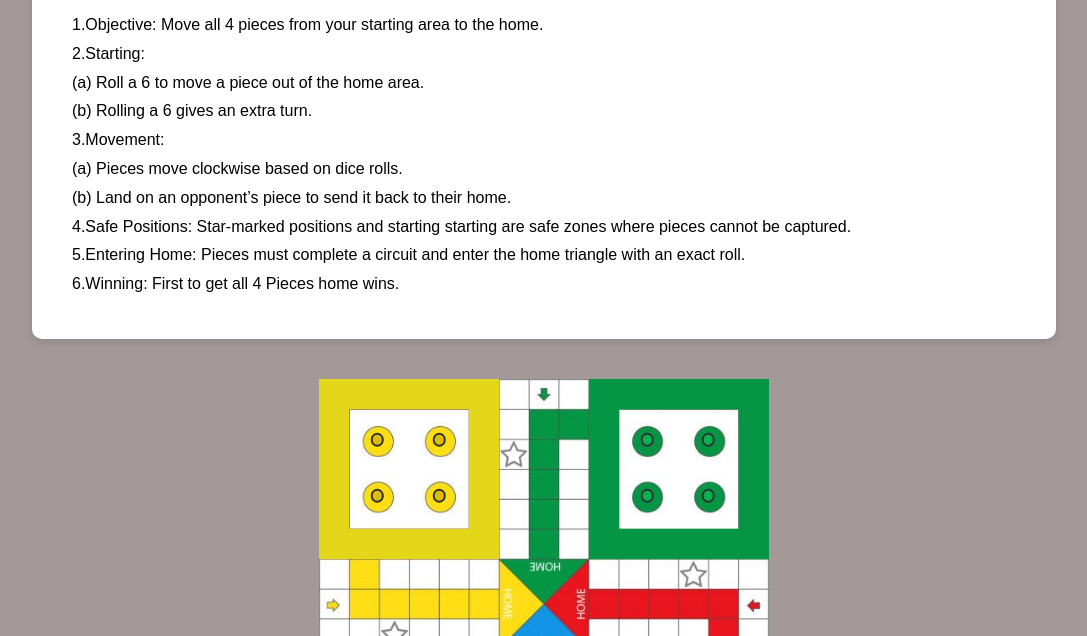
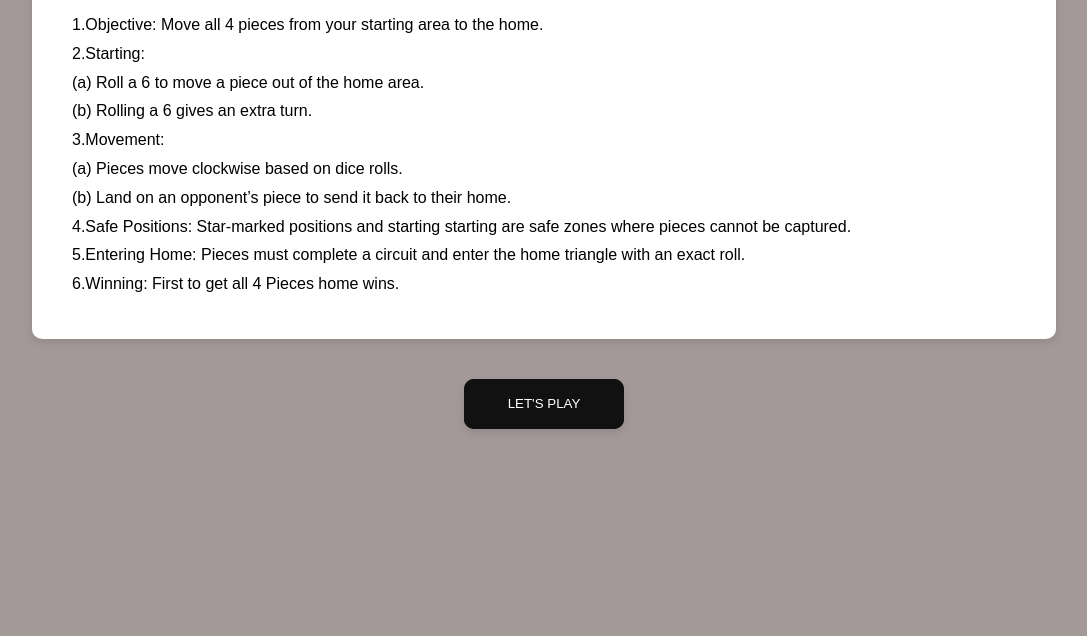
Before and after one commit to debajyotiSamanta/LUDO, a plain HTML site: page index.html in a window 1280 px wide. Shown: the part 164-800 px from the top of the page, without its empty margins (96-1183 px from the left). Drawn offline with Linux system fonts and the light colour scheme.

Commit message:
divide sections

```diff
--- a/index.html
+++ b/index.html
@@ -1,3 +1,4 @@
+
 <!DOCTYPE html>
 <html lang="en">
 <head>
@@ -5,7 +6,7 @@
     <meta http-equiv="X-UA-Compatible" content="IE=edge">
     <meta name="viewport" content="width=device-width, initial-scale=1.0">
     <title>🎲Ludo Multiplayer Game</title>
-    <link rel="stylesheet" href="./ludo/style.css">
+    <link rel="stylesheet" href="ludo/style.css">
 </head>
 <body>
     <header>
@@ -28,58 +29,12 @@
                 </p>
             </div>
         </nav>
+        <button id="play-btn" class="next">LET'S PLAY</button>
     </header>
-    <div class="ludo-container">
-        <div class="ludo">
-            <div class="player-pieces">
-                <div class="player-piece" player-id="BLUE" piece="0"></div>
-                <div class="player-piece" player-id="BLUE" piece="1"></div>
-                <div class="player-piece" player-id="BLUE" piece="2"></div>
-                <div class="player-piece" player-id="BLUE" piece="3"></div>
-
-                <div class="player-piece" player-id="GREEN" piece="0"></div>
-                <div class="player-piece" player-id="GREEN" piece="1"></div>
-                <div class="player-piece" player-id="GREEN" piece="2"></div>
-                <div class="player-piece" player-id="GREEN" piece="3"></div>
-
-                <div class="player-piece" player-id="YELLOW" piece="0"></div>
-                <div class="player-piece" player-id="YELLOW" piece="1"></div>
-                <div class="player-piece" player-id="YELLOW" piece="2"></div>
-                <div class="player-piece" player-id="YELLOW" piece="3"></div>
-
-                <div class="player-piece" player-id="RED" piece="0"></div>
-                <div class="player-piece" player-id="RED" piece="1"></div>
-                <div class="player-piece" player-id="RED" piece="2"></div>
-                <div class="player-piece" player-id="RED" piece="3"></div>
-            </div>
-
-            <div class="player-bases">
-                <div class="player-base" player-id="BLUE"></div>
-                <div class="player-base" player-id="GREEN"></div>
-                <div class="player-base" player-id="YELLOW"></div>
-                <div class="player-base" player-id="RED"></div>
-            </div>
-        </div>
-        <div class="footer">
-            <div class="row">
-                <div class="dice-container" id="dice-btn">
-                    <div class="dice">
-                        <span class="dot one"></span>
-                        <span class="dot two"></span>
-                        <span class="dot three"></span>
-                        <span class="dot four"></span>
-                        <span class="dot five"></span>
-                        <span class="dot six"></span>
-                    </div>
-                </div>
-                <div class="dice-value"></div>
-                <button id="reset-btn" class="btn btn-reset">Reset</button>
-            </div>
-
-            <h2 class="active-player">Active Player: <span></span> </h2>
-            <audio id="background-music" src="ludo/ludo bg music.mp3" autoplay loop muted></audio>
-        </div>
-    </div>
-    <script src="./main.js" type="module"></script>
 </body>
+<script>
+    document.querySelector(".next").addEventListener("click", function() {
+      window.location.href = "ludo.html"; // Replace with the desired URL
+    });
+  </script>
 </html>
--- a/ludo/style.css
+++ b/ludo/style.css
@@ -24,6 +24,7 @@ header .heading h1 {
     letter-spacing: 1px;
     background: linear-gradient(90deg, #c80dc2,#18aa4b, #0c54db,#c80dc2, #116b14, #2196f3, #9c27b0);
     -webkit-background-clip: text;
+    background-clip: text;
     -webkit-text-fill-color: transparent;
     animation: gradientAnimation 5s infinite;
 }
@@ -148,7 +149,7 @@ body{
         transform: translate(50%, 50%) rotate(0deg);
     }
     50% {
-        transform: translate(50%, 50%) rotate(180deg) scale(1.4);
+        transform: translate(50%, 50%) rotate(180deg) scale(1.8);
     }
     100% {
         transform: translate(50%, 50%) rotate(360deg);
@@ -248,16 +249,78 @@ body{
     font-weight: bold;
     text-transform: uppercase;
 }
+.next {
+    box-shadow: 0px 4px 8px rgba(0, 0, 0, 0.1);
+    width: 80%;
+    padding: 20px;
+    margin: 20px auto;
+    display: flex;
+    justify-content: center;
+    align-items: center;
+}
+
+#play-btn {
+    width: 160px;
+    height: 50px;
+    border: none;
+    outline: none;
+    color: #fff;
+    background: #111;
+    cursor: pointer;
+    position: relative;
+    z-index: 0;
+    border-radius: 10px;
+}
+
+#play-btn:before {
+    content: '';
+    background: linear-gradient(45deg, #ff0000, #ff7300, #fffb00, #48ff00, #00ffd5, #002bff, #7a00ff, #ff00c8, #ff0000);
+    position: absolute;
+    top: -2px;
+    left: -2px;
+    background-size: 400%;
+    z-index: -1;
+    filter: blur(5px);
+    width: calc(100% + 4px);
+    height: calc(100% + 4px);
+    animation: glowing 20s linear infinite;
+    opacity: 0;
+    transition: opacity 0.3s ease-in-out;
+    border-radius: 10px;
+}
+
+#play-btn:active {
+    color: #000;
+}
+
+#play-btn:active:after {
+    background: transparent;
+}
+
+#play-btn:hover:before {
+    opacity: 1;
+}
+
+#play-btn:after {
+    z-index: -1;
+    content: '';
+    position: absolute;
+    width: 100%;
+    height: 100%;
+    background: #111;
+    left: 0;
+    top: 0;
+    border-radius: 10px;
+}
+
 
 #reset-btn{
     width: 160px;
     height: 50px;
     border: none;
     outline: none;
-    color:
-#fff;
-    background:
-#111;
+    color: #fff;
+    background: #111;
     cursor: pointer;
     position: relative;
     z-index: 0;
@@ -281,12 +344,10 @@ body{
 }
 
 #reset-btn:active {
-    color:
-#000
+    color: #000
 }
 #reset-btn:active:after {
-    background:
-transparent;
+    background: transparent;
 }
 
 #reset-btn:hover:before {
@@ -299,8 +360,7 @@ transparent;
     position: absolute;
     width: 100%;
     height: 100%;
-    background:
-#111;
+    background: #111;
     left: 0;
     top: 0;
     border-radius: 10px;
```
Also changed, not shown: ludo.html (added, +65 -0 lines).
